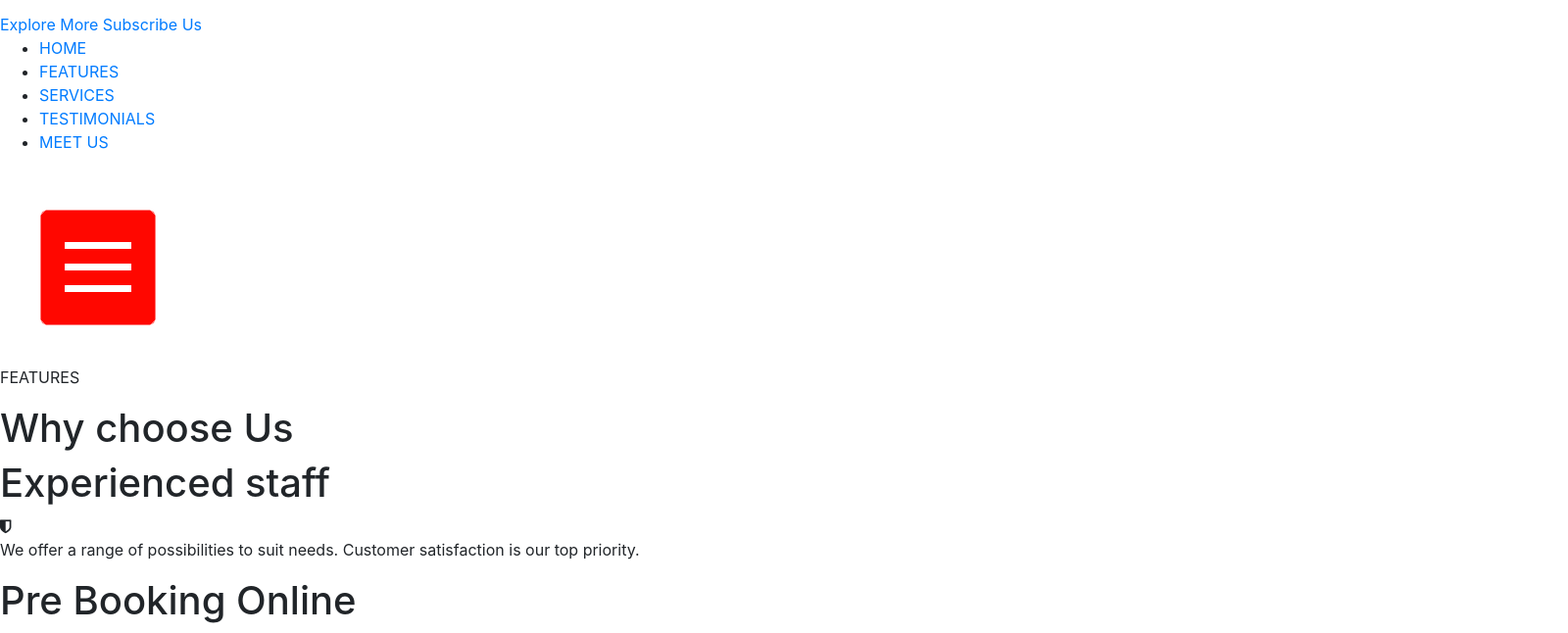
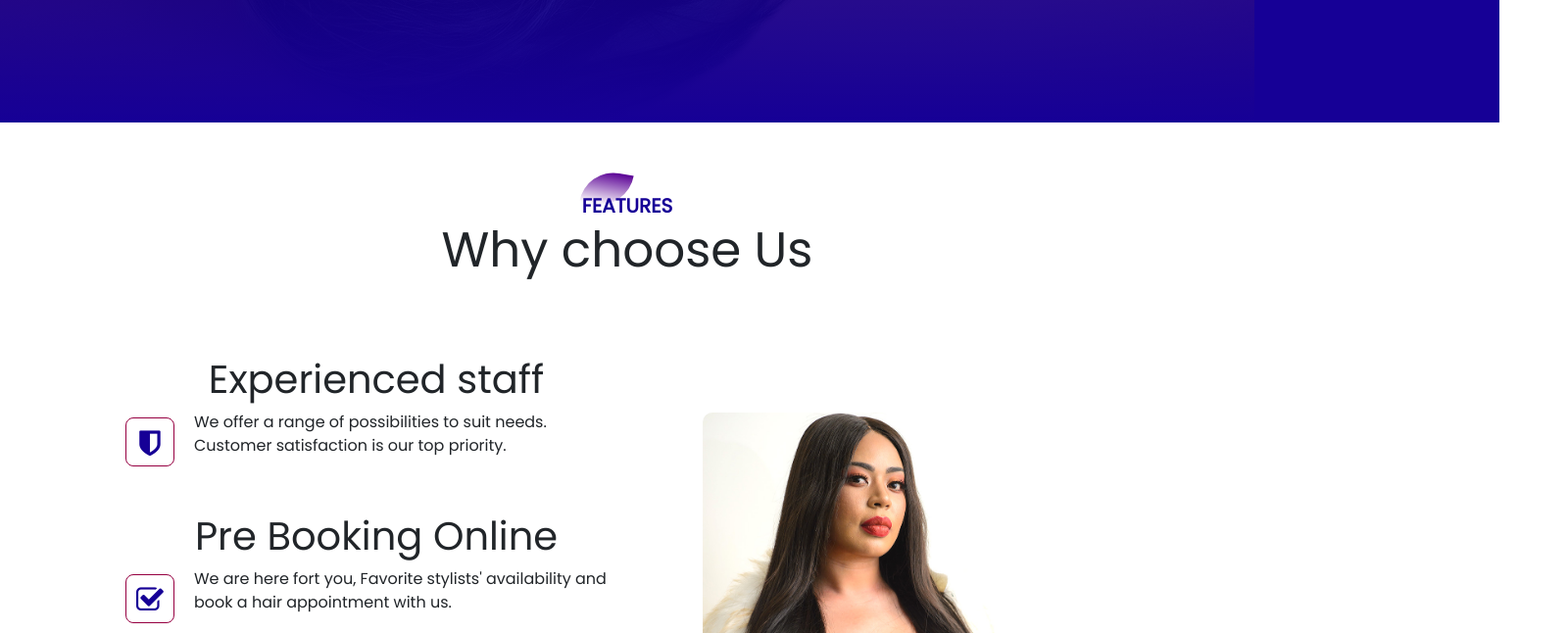
Before and after one commit to Dtwinstar/HairStyle-site, a plain HTML site: page index.html in a window 1280 px wide. Shown: the part 675-1321 px from the top of the page at 98% size, 1600 px wide, since content can reach past the window. Drawn offline with nearby package versions, Linux system fonts and the light colour scheme; some packages are replaced by stand-ins of ours; a script that the page names is missing; files whose address does not match are found by name.

Commit message:
update index.html

```diff
--- a/index.html
+++ b/index.html
@@ -4,7 +4,7 @@
     <meta charset="UTF-8">
     <meta name="viewport" content="width=device-width, initial-scale=1.0">
     <title>Hair Style</title>
-    <link rel="stylesheet" href="HairStyle.css">
+    <link rel="stylesheet" href="style.css">
     <link rel="stylesheet" href="https://stackpath.bootstrapcdn.com/bootstrap/4.1.3
     /css/bootstrap.min.css">
     <link rel="stylesheet" href="https://stackpath.bootstrapcdn.com/font-awesome/4.7.0/css/font-awesome.min.css">
```
